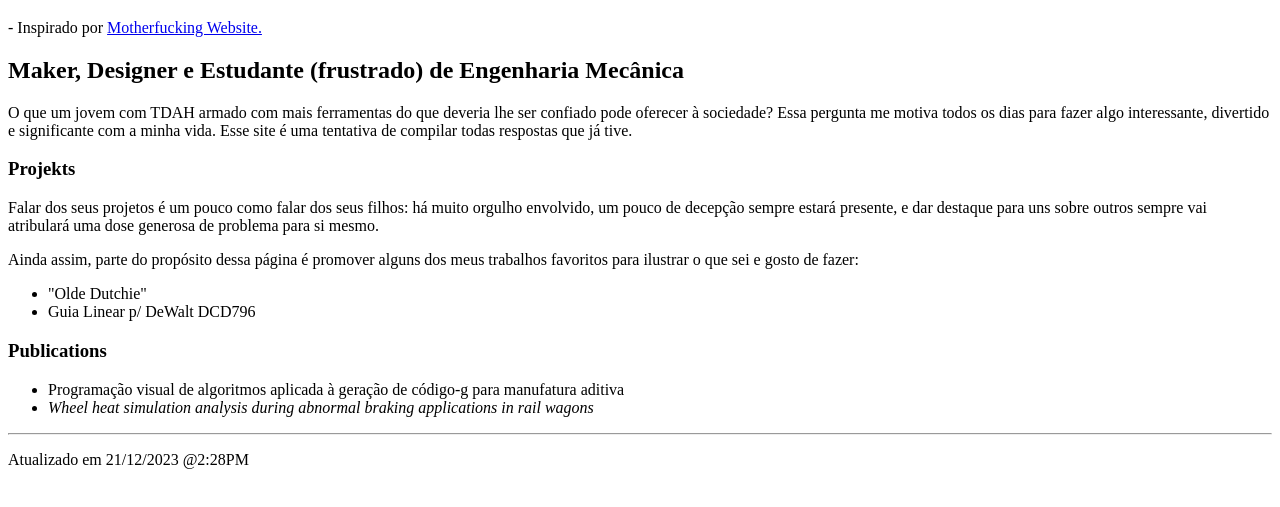
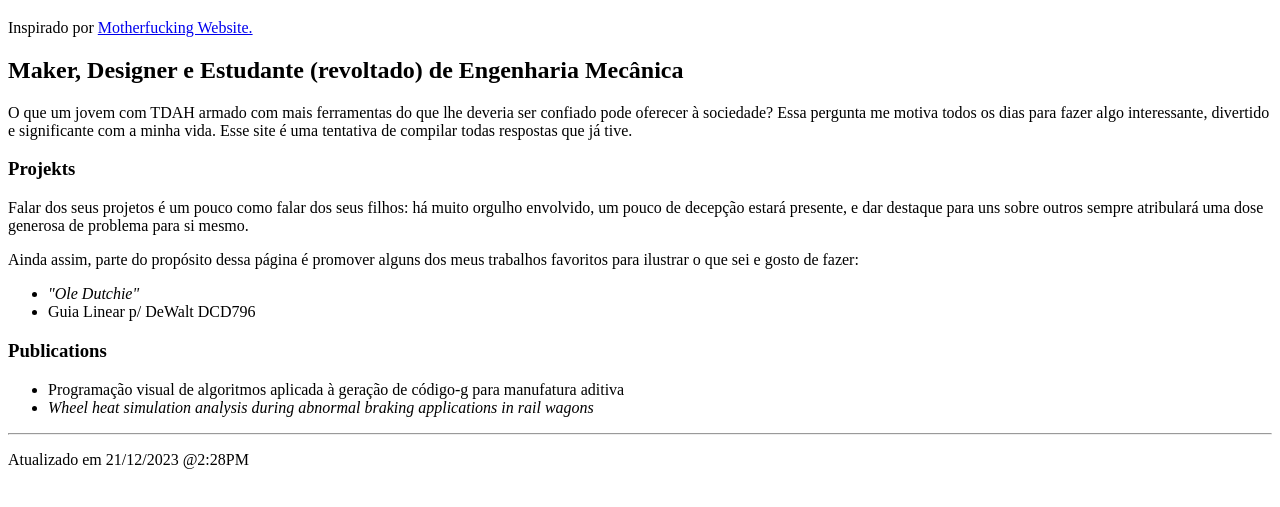
Before and after one commit to lufeserravalle/lufeserravalle.github.io, a plain HTML site: page index.html in a window 1280 px wide. Shown: the part 61-568 px from the top of the page. Drawn offline with Linux system fonts and the light colour scheme.

Commit message:
Update index.html

```diff
--- a/index.html
+++ b/index.html
@@ -9,15 +9,15 @@
 <body>
     <header>
         <h1>LuFê Serravalle</h1>
-        <aside>- Inspirado por <a href="https://motherfuckingwebsite.com/" target="_blank">Motherfucking Website.</a></aside>
+        <aside>Inspirado por <a href="https://motherfuckingwebsite.com/">Motherfucking Website.</a></aside>
     </header>
-    <h2>Maker, Designer e Estudante (frustrado) de Engenharia Mecânica</h2>
-    <p>O que um jovem com TDAH armado com mais ferramentas do que deveria lhe ser confiado pode oferecer à sociedade? Essa pergunta me motiva todos os dias para fazer algo interessante, divertido e significante com a minha vida. Esse site é uma tentativa de compilar todas respostas que já tive.</p>
+    <h2>Maker, Designer e Estudante (revoltado) de Engenharia Mecânica</h2>
+    <p>O que um jovem com TDAH armado com mais ferramentas do que lhe deveria ser confiado pode oferecer à sociedade? Essa pergunta me motiva todos os dias para fazer algo interessante, divertido e significante com a minha vida. Esse site é uma tentativa de compilar todas respostas que já tive.</p>
     <h3>Projekts</h3>
-    <p>Falar dos seus projetos é um pouco como falar dos seus filhos: há muito orgulho envolvido, um pouco de decepção sempre estará presente, e dar destaque para uns sobre outros sempre vai atribulará uma dose generosa de problema para si mesmo.</p>
+    <p>Falar dos seus projetos é um pouco como falar dos seus filhos: há muito orgulho envolvido, um pouco de decepção estará presente, e dar destaque para uns sobre outros sempre atribulará uma dose generosa de problema para si mesmo.</p>
     <p>Ainda assim, parte do propósito dessa página é promover alguns dos meus trabalhos favoritos para ilustrar o que sei e gosto de fazer:</p>
     <ul>
-        <li>"Olde Dutchie"</li>
+        <li><i>"Ole Dutchie"</i></li>
         <li>Guia Linear p/ DeWalt DCD796</li>
     </ul>
     <h3>Publications</h3>
```
